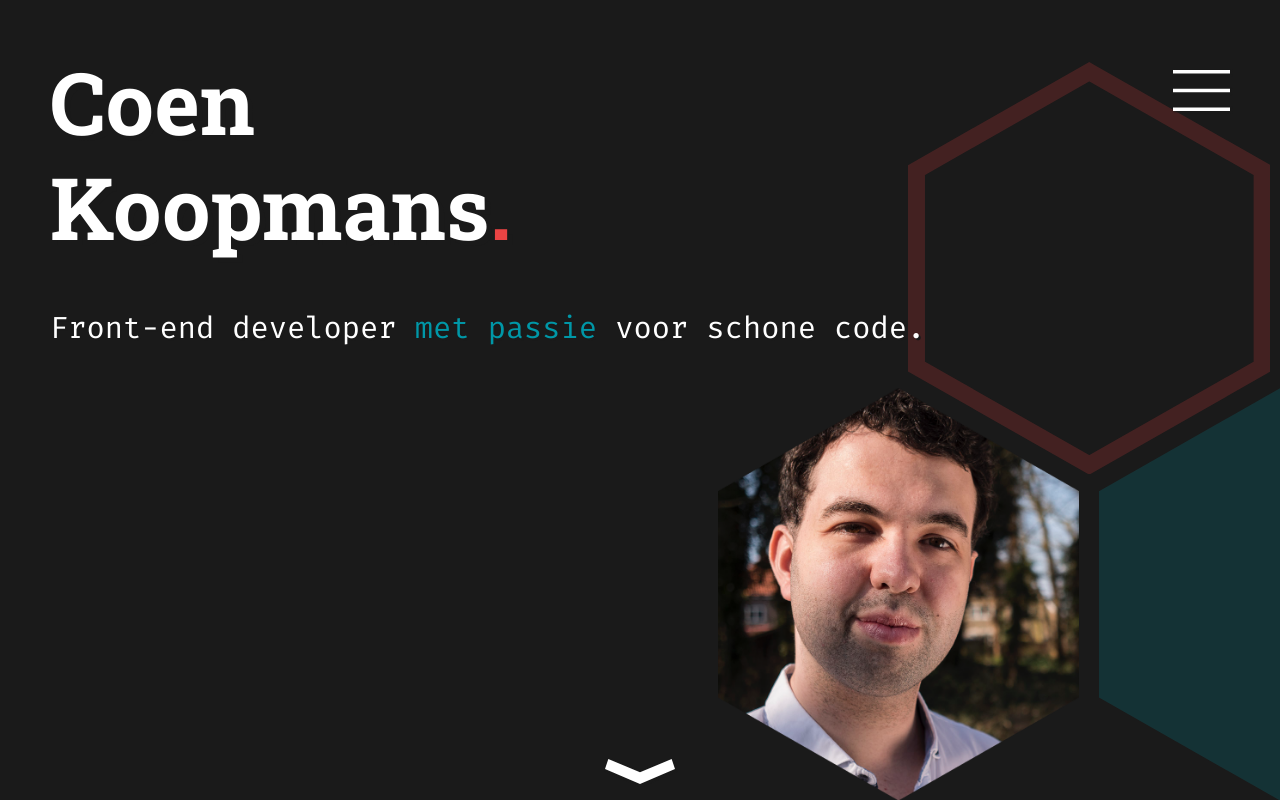
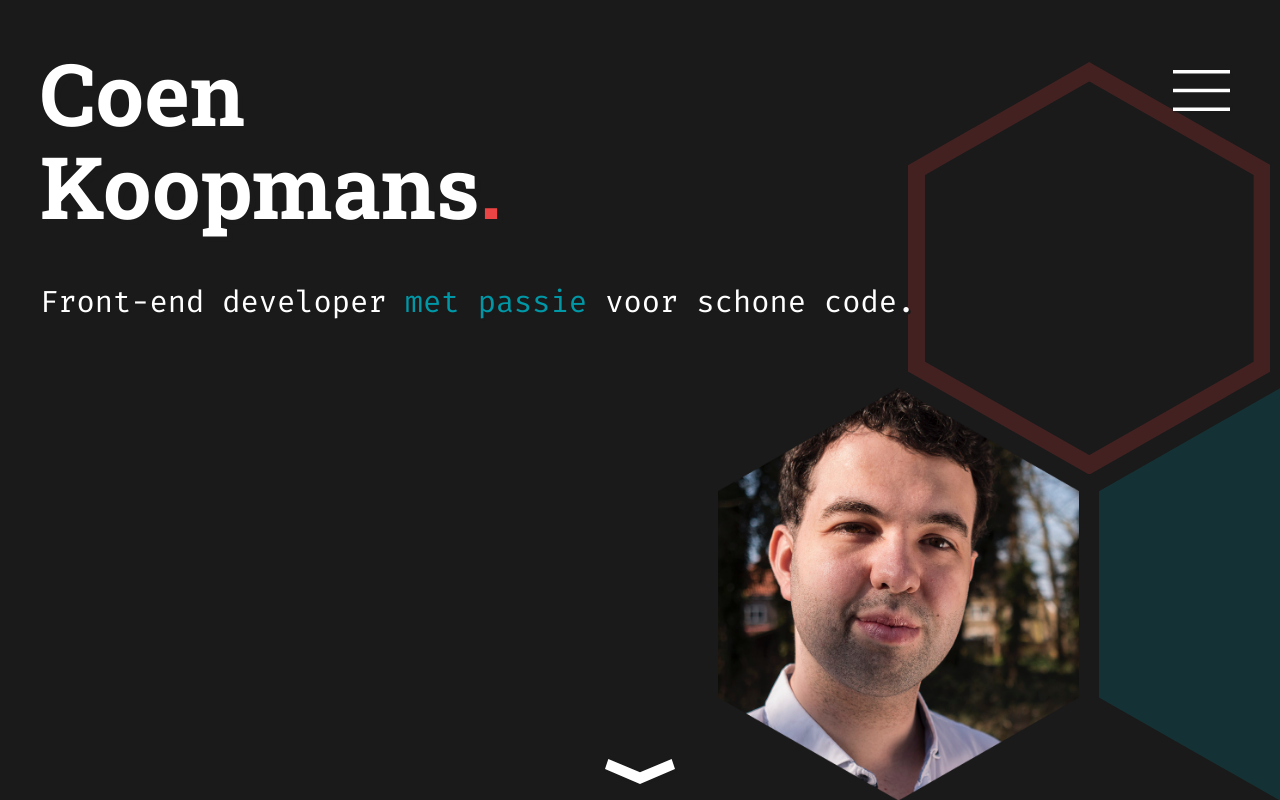
Before and after one commit to coenkoopmans/coenkoopmans.nl, an Angular app: page / in a window 1280 px wide. Built offline with nearby package versions, Linux system fonts and the light colour scheme.

Commit message:
Optimizes h1 paddings, aligning it (in most/common cases) with the menu button

```diff
--- a/src/app/intro/intro.component.scss
+++ b/src/app/intro/intro.component.scss
@@ -3,7 +3,7 @@
 $font-size-h1: getVwSizeForScreenWidth(51, 'mobile');
 $font-size-tagLine: getVwSizeForScreenWidth(18, 'mobile');
 
-$name-first-last-line-height: getVwSizeForScreenWidth(62, 'mobile');
+$name-first-last-line-height: getVwSizeForScreenWidth(55, 'mobile');
 $tagLine-line-height: getVwSizeForScreenWidth(35, 'mobile');
 
 $scroll-button-width: getVwSizeForScreenWidth(42, 'mobile');
@@ -30,14 +30,14 @@ $low-height-scale-factor: 0.5;
   overflow: hidden;
   display: flex;
   flex-direction: column;
-  padding: #{$padding-top-mobile}px #{$padding-left-right-mobile}px 0 #{$padding-left-right-mobile}px;
+  padding: calc(#{$padding-top-mobile}px - 3vw) #{$padding-left-right-mobile}px 0 #{$padding-left-right-mobile}px;
 
   @include breakpoint('tablet') {
-    padding: #{$padding-top-tablet}px #{$padding-left-right-tablet}px 0 #{$padding-left-right-tablet}px
+    padding: calc(#{$padding-top-tablet}px - 1vw) #{$padding-left-right-tablet}px 0 #{$padding-left-right-tablet}px
   }
 
   @include breakpoint('desktop') {
-    padding: #{$padding-top-desktop}px #{$padding-left-right-desktop}px 0 #{$padding-left-right-desktop}px
+    padding: #{$padding-top-desktop} #{$padding-left-right-desktop}px 0 #{$padding-left-right-desktop}px
   }
 }
 
```
